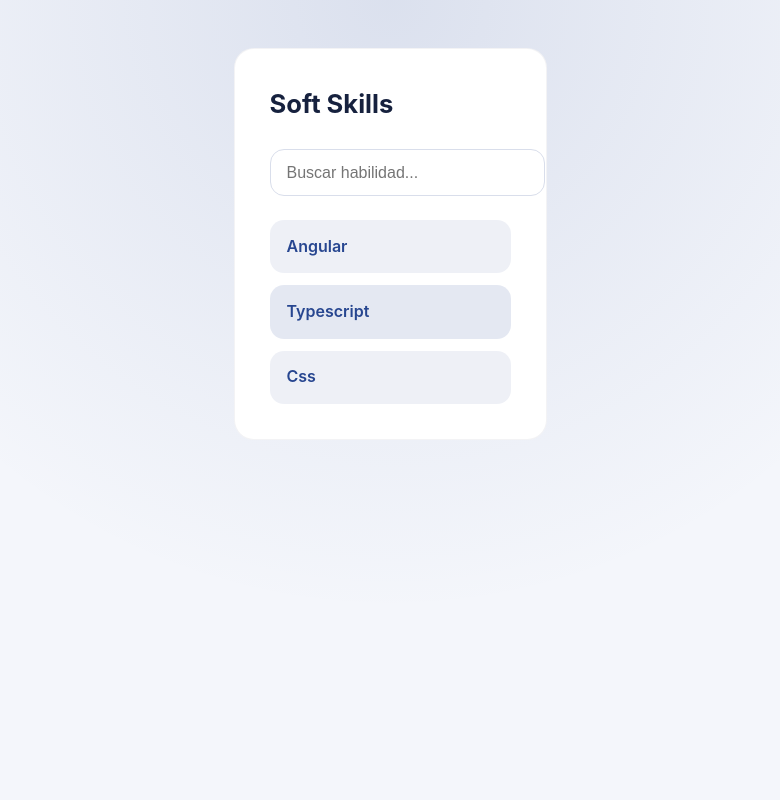
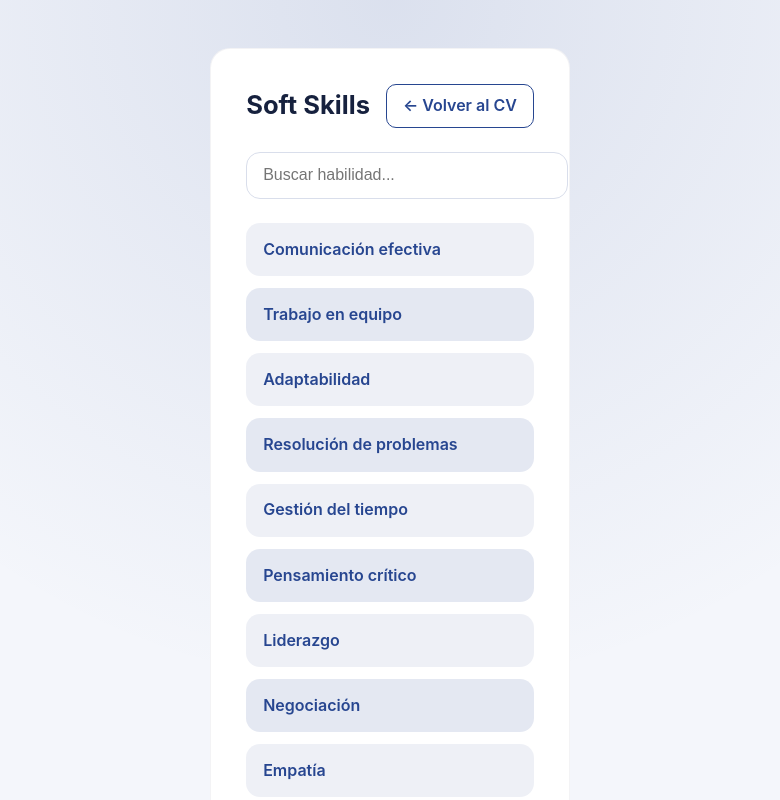
Before and after one commit to Jtanchezz/DesarrolloWeb, an Angular app in the folder cv-angular/: page /skills in a window 1280 px wide. Shown: the top 800 px of the page, without its empty margins (250-1030 px from the left). Built offline with nearby package versions, Linux system fonts and the light colour scheme.

Commit message:
ultimo commit
commit

```diff
--- a/cv-angular/src/app/data/data.service.ts
+++ b/cv-angular/src/app/data/data.service.ts
@@ -2,6 +2,19 @@ import { Injectable } from '@angular/core';
 
 @Injectable({ providedIn: 'root' })
 export class DataService {
-  readonly skills: readonly string[] = ['Angular', 'TypeScript', 'CSS'];
+  readonly skills: readonly string[] = [
+    'Comunicación efectiva',
+    'Trabajo en equipo',
+    'Adaptabilidad',
+    'Resolución de problemas',
+    'Gestión del tiempo',
+    'Pensamiento crítico',
+    'Liderazgo',
+    'Negociación',
+    'Empatía',
+    'Mentoría',
+    'Creatividad',
+    'Orientación a resultados'
+  ];
   readonly jobs: readonly string[] = ['Frontend Dev', 'Backend Dev', 'Fullstack Dev'];
 }
--- a/cv-angular/src/app/pages/cv/cv.component.html
+++ b/cv-angular/src/app/pages/cv/cv.component.html
@@ -6,7 +6,7 @@
     <app-summary></app-summary>
     <app-projects></app-projects>
     <app-stack-overflow-card></app-stack-overflow-card>
-    <app-skills></app-skills>
-    <app-experience></app-experience>
+    <app-skills [showBackLink]="false"></app-skills>
+    <app-experience [showBackLink]="false"></app-experience>
   </main>
 </div>
--- a/cv-angular/src/app/sections/experience/experience.component.css
+++ b/cv-angular/src/app/sections/experience/experience.component.css
@@ -1,5 +1,17 @@
+.cv-experience__header {
+  display: flex;
+  justify-content: space-between;
+  align-items: center;
+  gap: 1rem;
+  margin-bottom: 1.5rem;
+}
+
+.cv-experience__header--compact {
+  justify-content: flex-start;
+}
+
 .cv-experience h2 {
-  margin: 0 0 1.5rem;
+  margin: 0;
   font-size: 1.6rem;
 }
 
@@ -97,6 +109,25 @@
   border-color: transparent;
 }
 
+.cv-experience__back {
+  display: inline-flex;
+  align-items: center;
+  gap: 0.4rem;
+  text-decoration: none;
+  font-weight: 600;
+  color: var(--color-primary);
+  padding: 0.5rem 1rem;
+  border-radius: var(--radius-sm);
+  border: 1px solid var(--color-primary);
+  transition: background 0.2s ease, color 0.2s ease;
+}
+
+.cv-experience__back:hover,
+.cv-experience__back:focus-visible {
+  background: var(--color-primary);
+  color: #ffffff;
+}
+
 .cv-experience__loading,
 .cv-experience__empty,
 .cv-experience__error {
@@ -115,6 +146,15 @@
 }
 
 @media (max-width: 640px) {
+  .cv-experience__header {
+    flex-direction: column;
+    align-items: flex-start;
+  }
+
+  .cv-experience__header--compact {
+    align-items: flex-start;
+  }
+
   .cv-experience__actions {
     justify-content: center;
   }
@@ -129,4 +169,9 @@
   .cv-experience__nav {
     justify-content: center;
   }
+
+  .cv-experience__back {
+    width: 100%;
+    justify-content: center;
+  }
 }
--- a/cv-angular/src/app/sections/experience/experience.component.html
+++ b/cv-angular/src/app/sections/experience/experience.component.html
@@ -1,5 +1,22 @@
-<section class="cv-experience cv-card" id="experiencia">
-  <h2>Experiencia Laboral</h2>
+<section
+  class="cv-experience cv-card"
+  id="experiencia"
+  [class.cv-card--standalone]="showBackLink"
+>
+  <header
+    class="cv-experience__header"
+    [class.cv-experience__header--compact]="!showBackLink"
+  >
+    <h2>Experiencia Laboral</h2>
+    <a
+      *ngIf="showBackLink"
+      routerLink="/"
+      class="cv-experience__back"
+      aria-label="Volver al CV principal"
+    >
+      ← Volver al CV
+    </a>
+  </header>
   <div class="cv-experience__actions">
     <button
       type="button"
--- a/cv-angular/src/app/sections/experience/experience.component.ts
+++ b/cv-angular/src/app/sections/experience/experience.component.ts
@@ -1,4 +1,4 @@
-import { ChangeDetectionStrategy, Component, inject } from '@angular/core';
+import { ChangeDetectionStrategy, Component, Input, inject } from '@angular/core';
 import { CommonModule } from '@angular/common';
 import { RouterModule } from '@angular/router';
 import { Observable, of } from 'rxjs';
@@ -15,6 +15,7 @@ import { ExperienceService, Experience } from './experience.service';
   changeDetection: ChangeDetectionStrategy.OnPush
 })
 export class ExperienceComponent {
+  @Input() showBackLink = true;
   private readonly experienceService = inject(ExperienceService);
 
   readonly experiences$: Observable<Experience[]> = this.experienceService
--- a/cv-angular/src/app/sections/skills/skills.component.css
+++ b/cv-angular/src/app/sections/skills/skills.component.css
@@ -1,5 +1,17 @@
+.cv-skills__header {
+  display: flex;
+  justify-content: space-between;
+  align-items: center;
+  gap: 1rem;
+  margin-bottom: 1.5rem;
+}
+
+.cv-skills__header--compact {
+  justify-content: flex-start;
+}
+
 .cv-skills h2 {
-  margin: 0 0 1.5rem;
+  margin: 0;
   font-size: 1.6rem;
 }
 
@@ -29,6 +41,7 @@
   margin: 0;
   display: grid;
   gap: 0.75rem;
+  grid-template-columns: repeat(auto-fit, minmax(180px, 1fr));
 }
 
 .cv-skills__list li {
@@ -50,3 +63,38 @@
   color: var(--color-muted);
   font-weight: 600;
 }
+
+.cv-skills__back {
+  display: inline-flex;
+  align-items: center;
+  gap: 0.4rem;
+  text-decoration: none;
+  font-weight: 600;
+  color: var(--color-primary);
+  padding: 0.5rem 1rem;
+  border-radius: var(--radius-sm);
+  border: 1px solid var(--color-primary);
+  transition: background 0.2s ease, color 0.2s ease;
+}
+
+.cv-skills__back:hover,
+.cv-skills__back:focus-visible {
+  background: var(--color-primary);
+  color: #ffffff;
+}
+
+@media (max-width: 640px) {
+  .cv-skills__header {
+    flex-direction: column;
+    align-items: flex-start;
+  }
+
+  .cv-skills__header--compact {
+    align-items: flex-start;
+  }
+
+  .cv-skills__back {
+    width: 100%;
+    justify-content: center;
+  }
+}
--- a/cv-angular/src/app/sections/skills/skills.component.html
+++ b/cv-angular/src/app/sections/skills/skills.component.html
@@ -1,5 +1,19 @@
-<section class="cv-skills cv-card" id="softskills">
-  <h2>Soft Skills</h2>
+<section
+  class="cv-skills cv-card"
+  id="softskills"
+  [class.cv-card--standalone]="showBackLink"
+>
+  <header class="cv-skills__header" [class.cv-skills__header--compact]="!showBackLink">
+    <h2>Soft Skills</h2>
+    <a
+      *ngIf="showBackLink"
+      routerLink="/"
+      class="cv-skills__back"
+      aria-label="Volver al CV principal"
+    >
+      ← Volver al CV
+    </a>
+  </header>
   <div class="cv-skills__search">
     <input
       type="text"
--- a/cv-angular/src/app/sections/skills/skills.component.ts
+++ b/cv-angular/src/app/sections/skills/skills.component.ts
@@ -1,6 +1,7 @@
-import { ChangeDetectionStrategy, Component } from '@angular/core';
+import { ChangeDetectionStrategy, Component, Input } from '@angular/core';
 import { CommonModule } from '@angular/common';
 import { FormsModule } from '@angular/forms';
+import { RouterModule } from '@angular/router';
 
 import { DataService } from '../../data/data.service';
 import { CapitalizePipe } from '../../pipes/capitalize.pipe';
@@ -8,12 +9,13 @@ import { CapitalizePipe } from '../../pipes/capitalize.pipe';
 @Component({
   selector: 'app-skills',
   standalone: true,
-  imports: [CommonModule, FormsModule, CapitalizePipe],
+  imports: [CommonModule, FormsModule, RouterModule, CapitalizePipe],
   templateUrl: './skills.component.html',
   styleUrl: './skills.component.css',
   changeDetection: ChangeDetectionStrategy.OnPush
 })
 export class SkillsComponent {
+  @Input() showBackLink = true;
   readonly skills: readonly string[];
   query = '';
   get filteredSkills() {
--- a/cv-angular/src/styles.css
+++ b/cv-angular/src/styles.css
@@ -72,8 +72,17 @@ button {
   box-shadow: inset 0 0 0 1px rgba(22, 33, 62, 0.05);
 }
 
+.cv-card--standalone {
+  max-width: min(100%, 960px);
+  margin: 0 auto;
+}
+
 @media (max-width: 640px) {
   .cv-card {
     padding: 1.75rem;
   }
+
+  .cv-card--standalone {
+    width: 100%;
+  }
 }
```
